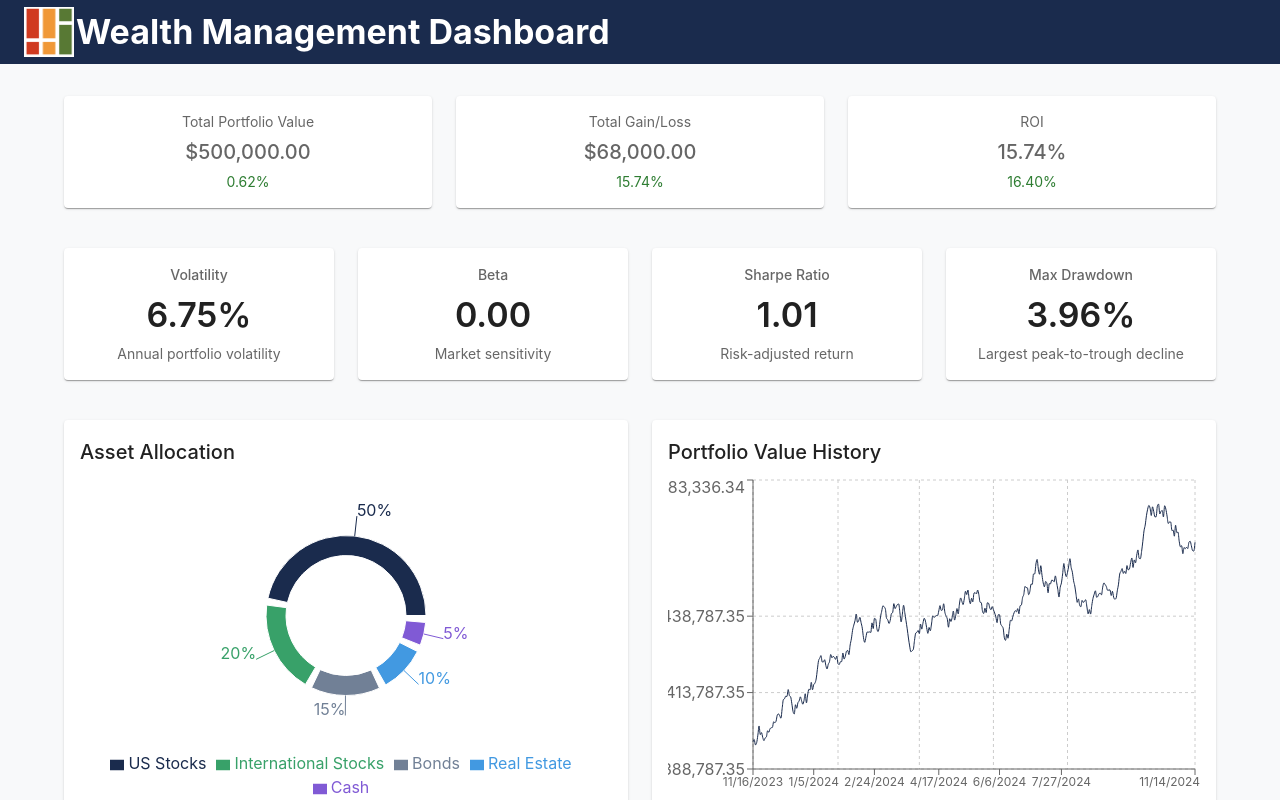
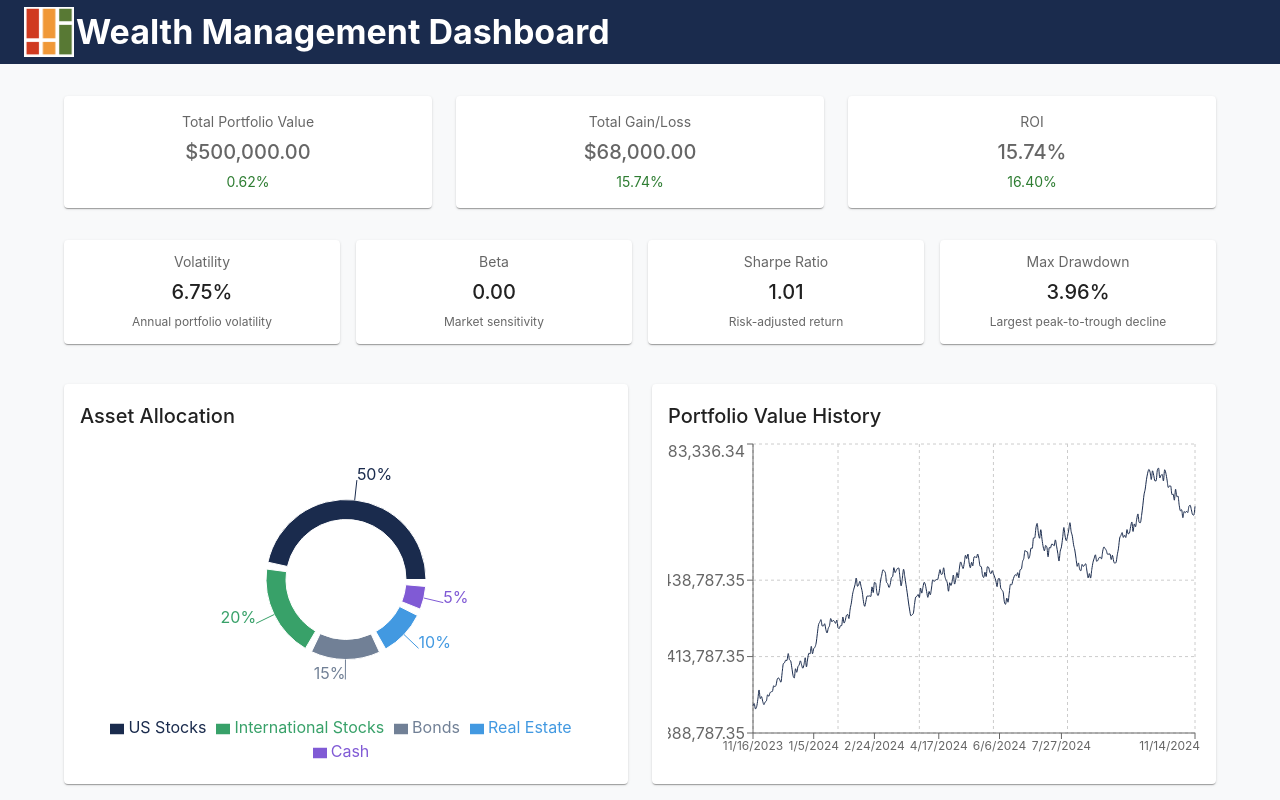
Before and after one commit to vinaykumarvk/wealth-dashboard-1, a React (Create React App) app in the folder wealth-dashboard/: page / in a window 1280 px wide. Shown: the top 800 px of the page. Built offline with nearby package versions, Linux system fonts and the light colour scheme.

Commit message:
Agent query: Are the risk metrics now displaying in a single row with consistent sizing and spacing?

```diff
--- a/wealth-dashboard/src/components/RiskMetrics.js
+++ b/wealth-dashboard/src/components/RiskMetrics.js
@@ -4,11 +4,12 @@ import { Paper, Typography, Grid } from '@mui/material';
 import { styled } from '@mui/material/styles';
 
 const MetricCard = styled(Paper)(({ theme }) => ({
-  padding: theme.spacing(2),
+  padding: theme.spacing(1.5),
   height: '100%',
   display: 'flex',
   flexDirection: 'column',
-  alignItems: 'center'
+  alignItems: 'center',
+  justifyContent: 'center'
 }));
 
 const RiskMetrics = () => {
@@ -38,17 +39,17 @@ const RiskMetrics = () => {
   ];
 
   return (
-    <Grid container spacing={3} sx={{ mt: 2 }}>
+    <Grid container spacing={2} sx={{ mt: 2 }}>
       {riskMetrics.map((metric) => (
-        <Grid item xs={12} sm={6} md={3} key={metric.title}>
+        <Grid item xs={3} key={metric.title}>
           <MetricCard>
-            <Typography variant="subtitle2" color="textSecondary" align="center">
+            <Typography variant="body2" color="textSecondary" align="center">
               {metric.title}
             </Typography>
-            <Typography variant="h4" component="div" sx={{ my: 1 }}>
+            <Typography variant="h6" component="div" sx={{ my: 0.5 }}>
               {metric.value}
             </Typography>
-            <Typography variant="body2" color="textSecondary" align="center">
+            <Typography variant="caption" color="textSecondary" align="center">
               {metric.description}
             </Typography>
           </MetricCard>
```
